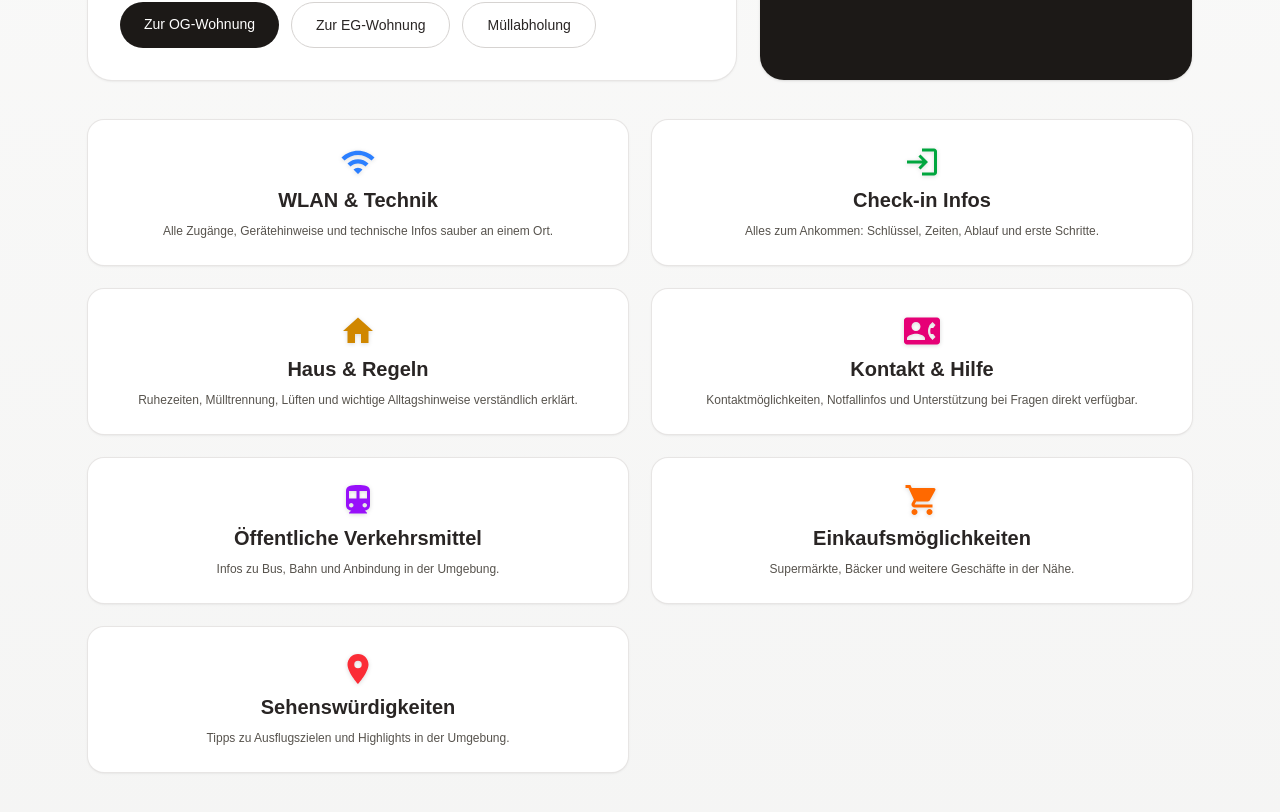
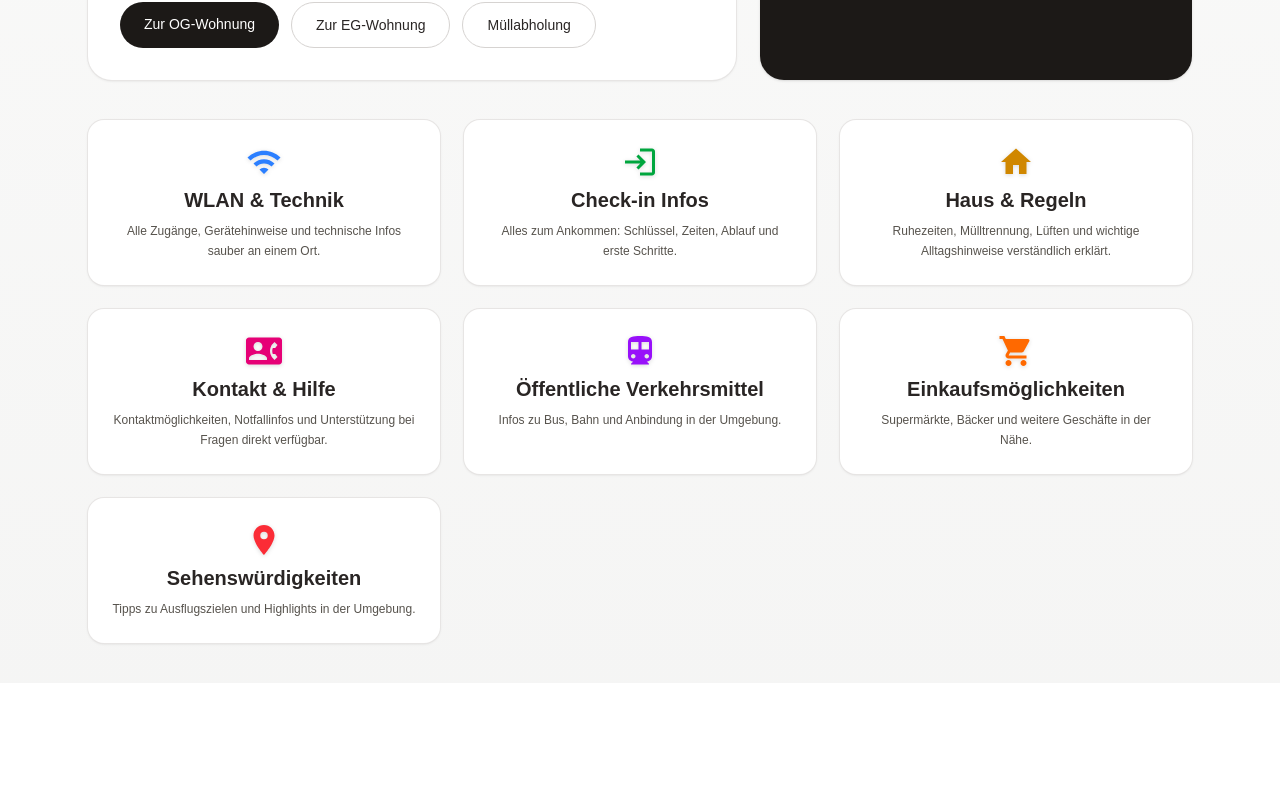
Before and after one commit to arosswog/mieter-guide-l5, a Next.js app: page / in a window 1280 px wide. Shown: the part 420-1232 px from the top of the page. After the commit the page ends 1103 px from the top, so only its background shows below. Built offline with nearby package versions, Linux system fonts and the light colour scheme.

Commit message:
style: Rubriken auf der Hauptseite in 3 Spalten (statt 2) angeordnet

```diff
--- a/src/app/page.tsx
+++ b/src/app/page.tsx
@@ -82,7 +82,7 @@
           </div>
         </section>
 
-        <section className="mt-10 grid gap-6 grid-cols-1 md:grid-cols-2">
+        <section className="mt-10 grid gap-6 grid-cols-1 md:grid-cols-3">
   <Link href="/wlan" className="group rounded-2xl bg-white p-6 shadow-sm ring-1 ring-stone-200 transition hover:shadow-md hover:ring-blue-300 focus:outline-none focus:ring-2 focus:ring-blue-400">
     <div className="flex flex-col items-center mb-2">
       <MdWifi className="text-4xl text-blue-500 drop-shadow-sm mb-2 group-hover:scale-110 transition" />
```
